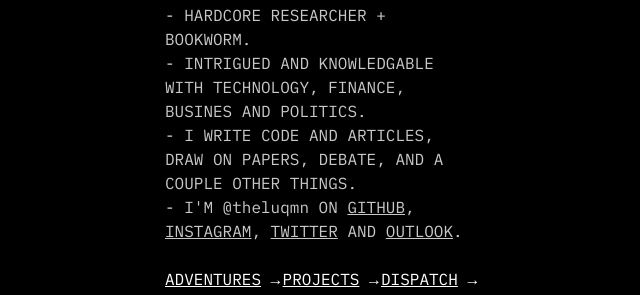
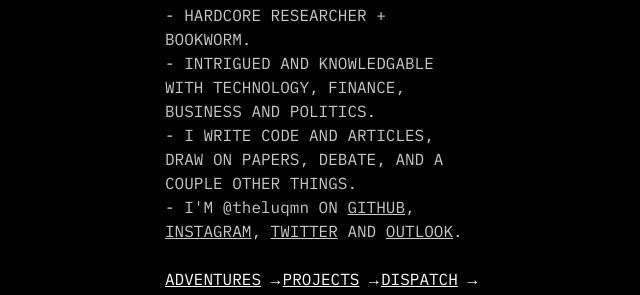
Before and after one commit to theluqmn/theluqmn.github.io, a Jekyll site: the page built from index.md, in a window 1280 px wide. Shown: the part 495-790 px from the top of the page, without its empty margins (319-959 px from the left). Built offline with Jekyll 4.4.1, drawn with Linux system fonts in a browser that asks for light colours; nearby versions of some CDN libraries.

Commit message:
fixed typo

```diff
--- a/_layouts/index.html
+++ b/_layouts/index.html
@@ -25,7 +25,7 @@
             <li>- BASED IN KUALA LUMPUR.</li>
             <li>- HIGH-SCHOOL STUDENT.</li>
             <li>- HARDCORE RESEARCHER + BOOKWORM.</li>
-            <li>- INTRIGUED AND KNOWLEDGABLE WITH TECHNOLOGY, FINANCE, BUSINES AND POLITICS.</li>
+            <li>- INTRIGUED AND KNOWLEDGABLE WITH TECHNOLOGY, FINANCE, BUSINESS AND POLITICS.</li>
             <li>- I WRITE CODE AND ARTICLES, DRAW ON PAPERS, DEBATE, AND A COUPLE OTHER THINGS.</li>
             <li>- I'M @theluqmn ON
                 <a href="https://github.com/theluqmn" target="_blank" class="underline">GITHUB</a>,
```
